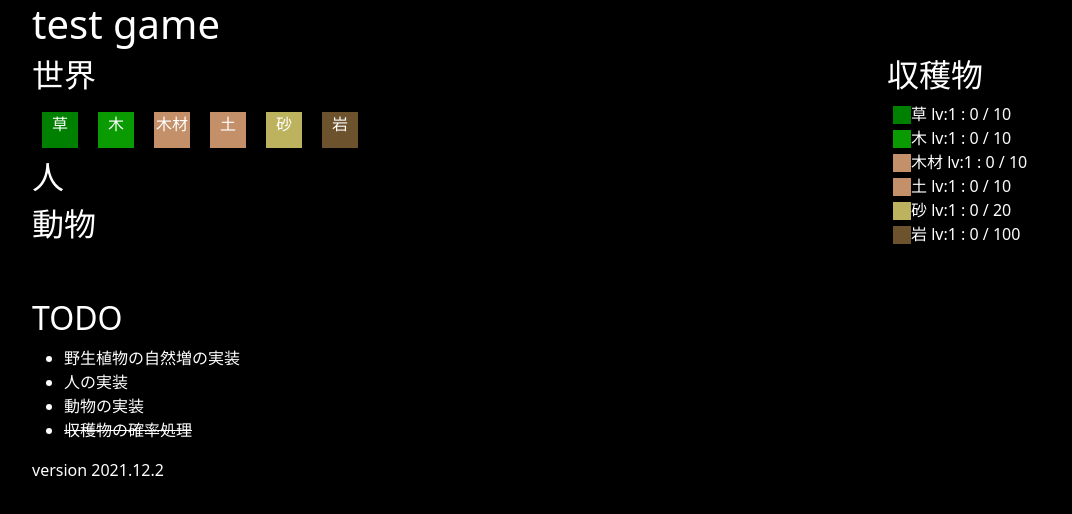
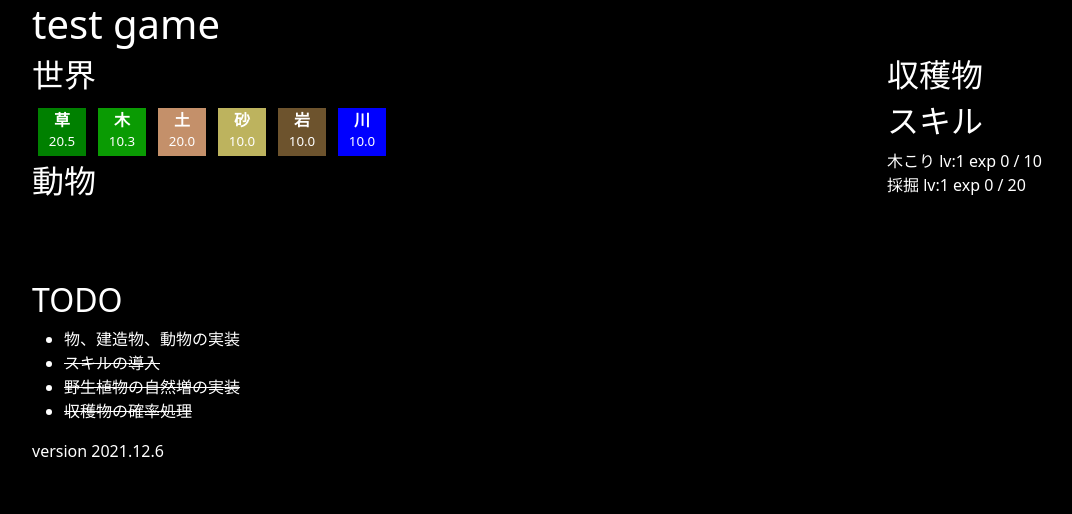
Before and after one commit to rosiro/tileworld, a plain HTML site: page index.html in a window 1280 px wide. Shown: the whole page, without its empty margins (50-1122 px from the left). Drawn offline with Linux system fonts and the light colour scheme.

Commit message:
modified:   index.html

```diff
--- a/index.html
+++ b/index.html
@@ -12,9 +12,9 @@
           background-color:black;
       }
       .block {
-          width:36px;
-          height:36px;
-          margin:10px;
+          width:48px;
+          height:48px;
+          margin:6px;
           float:left;
       }
       .block_mini {
@@ -23,6 +23,12 @@
           margin-top:4px;
           margin-left:6px;
           float:left;
+      }
+      .block_resource_name {
+	      font-weight:bold;
+      }
+      .block_resource_zaiko {
+	      font-size:10pt;
       }
       // field
       .glass {
@@ -67,6 +73,16 @@
       }
       .rock {
           background-color:#6d532d;
+          display:block;
+          text-align:center;
+      }
+      .river {
+          background-color:blue;
+          display:block;
+          text-align:center;
+      }
+      .water {
+          background-color:blue;
           display:block;
           text-align:center;
       }
@@ -118,27 +134,30 @@
     <div class="container">
       <div class="row">
         <h1>test game</h1>
-        <div id="debug" class="col-md-12"></div>
         <div class="col-md-9">
           <div id="field" class="area"></div>
-          <div id="human" class="area"><h2>人</h2></div>
           <div id="animal" class="area"><h2>動物</h2></div>
 
           <br clear="all">
           <div id="building"><h2>建造物</h2></div>
 
           <br clear="all">
+          <div id="debug" class="col-md-12"></div>
+          <br clear="all">
           <div id="TODO">
             <h2>TODO</h2>
             <ul>
-              <li>野生植物の自然増の実装</li>
-              <li>人の実装</li>
-              <li>動物の実装</li>
+              <li>物、建造物、動物の実装</li>
+              <li><s>スキルの導入</s></li>
+              <li><s>野生植物の自然増の実装</s></li>
               <li><s>収穫物の確率処理</s></li>
             </ul>
           </div>
         </div>
-        <div id="resource_status" class="col-md-3"></div>
+	    <div class="col-md-3">
+          <div id="resource_status" ></div>
+          <div id="skill_status" ></div>
+	    </div>
       </div>
       <div id="footer">
         version <span id="version"></span>
@@ -147,77 +166,75 @@
     <script src="static/js/bootstrap.bundle.min.js"></script>
     <script src="static/js/jquery-3.6.0.min.js"></script>
     <script>
-      const VERSION = '2021.12.2';
+      const VERSION = '2021.12.6';
+      var skill = {
+	      "Lumberjack" : { "name_ja":"木こり", "name_en":"Lumberjack", "show":true, level:1, next: 10, exp:0 },
+	      "mining" : { "name_ja":"採掘", "name_en":"mining", "show":true, level:1, next:20, exp:0 },
+      };
       var resource = {
           "glass": {
-              "name_ja" : '草', "name_en" : 'glass', "show": true, "field" : true, "type": "field", "level": 1, "time": 1000, "next": 10, "value": 0, nis: 0.01,
-              "gets": [ { 'item': 'wheat', val: 1, probability: 50 }, { 'item': 'soil', val: 1, probability: 50 } ],
-              "nexts": [ { 'item': "yama", val: 0 }, { 'item': "umi", val: 0 } ],
+              "name_ja": '草', "name_en": 'glass', "show": true, "field": true, "type": "field", "time": 1000, "value": 0, "nis": 0.1, "zaiko":20, "zaikomax":1000,
+              "gets": [ { 'item': 'wheat', "val": 1, "probability": 50, "skill":"" }, { 'item': 'soil', "val": 1, "probability": 50, "skill":"" } ],
           },
           "tree": {
-              "name_ja" : '木', "name_en" : 'tree', "show": true, "field" : true, "type": "field", "level": 1, "time": 1000, "next": 10, "value": 0, nis: 0.01,
-              "gets": [ { 'item': 'wood', val: 1, probability: 100 } ],
-              "nexts": [ ],
+              "name_ja": '木', "name_en": 'tree', "show": true, "field" : true, "type": "field", "time": 1000, "value": 0, "nis": 0.05, "zaiko":10, "zaikomax":100,
+              "gets": [ { 'item': 'wood', "val": 1, "probability": 100, "skill":"Lumberjack", } ],
           },
           "wood": {
-              "name_ja" : '木材', "name_en" : 'wood', "show": true, "field" : true, "type": "field", "level": 1, "time": 1000, "next": 10, "value": 0, nis: 0,
+              "name_ja" : '木材', "name_en" : 'wood', "show": false, "field": false, "type": "item", "time": 1000, "value": 0, "nis": 0, "zaiko":0, "zaikomax":10,
               "gets": [ ],
-              "nexts": [ ],
           },
           "wheat": {
-              "name_ja" : '小麦', "name_en" : 'wheat', "show": false, "field" : true, "type": "field", "level": 1, "time": 1000, "next": 10, "value": 0, nis: 0,
+              "name_ja" : '小麦', "name_en" : 'wheat', "show": false, "field": false, "type": "item", "time": 1000, "value": 0, "nis": 0, "zaiko":0, "zaikomax":10,
               "gets": [ ],
-              "nexts": [ ],
           },
           "soil": {
-              "name_ja" : '土', "name_en" : 'soil', "show": true, "field" : true, "type": "field", "level": 1, "time": 1000, "next": 10, "value": 0, nis: 0,
-              "gets": [ { 'item': 'clay', val: 1, probability: 10 }, { 'item': 'coal', val: 1,  probability: 10 } ],
-              "nexts": [ ],
+              "name_ja" : '土', "name_en" : 'soil', "show": true, "field": true, "type": "field", "time": 1000, "value": 0, "nis": 0, "zaiko":20, "zaikomax":10,
+              "gets": [ { 'item': 'clay', "val": 1, "probability": 10, "skill":"" }, { 'item': 'coal', "val": 1,  "probability": 10, "skill":"" } ],
           },
           "sand": {
-              "name_ja" : '砂', "name_en" : 'sand', "show": true, "field" : true, "type": "field", "level": 1, "time": 1000, "next": 20, "value": 0, nis: 0,
+              "name_ja" : '砂', "name_en" : 'sand', "show": true, "field": true, "type": "field", "time": 1000, "value": 0, "nis": 0, "zaiko":10, "zaikomax":10,
               "gets": [  ],
-              "nexts": [ ],
           },
           "clay": {
-              "name_ja" : '粘土', "name_en" : 'clay', "show": false, "field" : false, "type": "field", "level": 1, "time": 1000, "next": 20, "value": 0, nis: 0,
+              "name_ja" : '粘土', "name_en" : 'clay', "show": false, "field": false, "type": "item", "time": 1000, "value": 0, "nis": 0, "zaiko":0, "zaikomax":10,
               "gets": [  ],
-              "nexts": [ ],
           },
           "rock": {
-              "name_ja" : '岩', "name_en" : 'rock', "show": true, "field" : true, "type": "field", "level": 1, "time": 1000, "next": 100, "value": 0, nis: 0,
-              "gets": [ { 'item': 'iron', val: 1, probability: 10 }, { 'item': 'silver', val: 1, probability: 1 }, { 'item': 'gold', val: 1, probability: 0.1 } ],
-              "nexts": [ ],
+              "name_ja" : '岩', "name_en" : 'rock', "show": true, "field": true, "type": "field", "time": 1000, "value": 0, "nis": 0, "zaiko":10, "zaikomax":10,
+              "gets": [ { 'item': 'iron', "val": 1, "probability": 10, "skill":"mining" }, { 'item': 'silver', "val": 1, "probability": 1,"skill":"mining" }, { 'item': 'gold', val: 1, "probability": 0.1,"skill":"mining" } ],
+          },
+          "river": {
+              "name_ja" : '川', "name_en" : 'river', "show": true, "field": true, "type": "field", "time": 1000, "value": 0, "nis": 0, "zaiko":10, "zaikomax":10,
+              "gets": [ { 'item': 'water', "val": 1, "probability": 30,"skill":"" } ],
+          },
+          "water": {
+              "name_ja" : '水', "name_en" : 'water', "show": false, "field": false, "type": "item", "time": 1000, "value": 0, "nis": 0, "zaiko":10, "zaikomax":10,
+              "gets": [],
           },
           "coal": {
-              "name_ja" : '石炭', "name_en" : 'coal', "show": false, "field" : false, "type": "field", "level": 1, "time": 1000, "next": 20, "value": 0, nis: 0,
+              "name_ja" : '石炭', "name_en" : 'coal', "show": false, "field": false, "type": "item", "time": 1000, "value": 0, "nis": 0, "zaiko":0, "zaikomax":10,
               "gets": [],
-              "nexts": [],
           },
           "iron": {
-              "name_ja" : '鉄', "name_en" : 'iron', "show": false, "field" : false, "type": "field", "level": 1, "time": 10000, "next": 30, "value": 0, nis: 0,
+              "name_ja" : '鉄', "name_en" : 'iron', "show": false, "field": false, "type": "item", "time": 10000, "value": 0, "nis": 0, "zaiko":0, "zaikomax":10,
               "gets": [],
-              "nexts": [],
           },
           "silver": {
-              "name_ja" : '銀', "name_en" : 'silver', "show": false, "field" : false, "type": "field", "level": 1, "time": 10000, "next": 30, "value": 0, nis: 0,
+              "name_ja" : '銀', "name_en" : 'silver', "show": false, "field": false, "type": "item", "time": 10000, "value": 0, "nis": 0, "zaiko":0, "zaikomax":10,
               "gets": [],
-              "nexts": [],
           },
           "gold": {
-              "name_ja" : '金', "name_en" : 'gold', "show": false, "field" : false, "type": "field", "level": 1, "time": 10000, "next": 30, "value": 0, nis: 0,
+              "name_ja" : '金', "name_en" : 'gold', "show": false, "field": false, "type": "item", "time": 10000, "value": 0, "nis": 0, "zaiko":0, "zaikomax":10,
               "gets": [],
-              "nexts": [],
           },
 
       };
 
       function click_resource(target_id){
-          const this_resource = resource[target_id];
-          console.log(this_resource);
-          if(this_resource){
+          if(resource[target_id] && resource[target_id].zaiko >= 1){
               start_work_resouceget(target_id);
-              setTimeout(end_work_resourceget, this_resource.time, target_id);
+              setTimeout(end_work_resourceget, resource[target_id].time, target_id);
           }
       }
 
@@ -228,14 +245,24 @@
 
       // SHOW DISPLAY
       function show_status (){
+          // resource
           var status_html = '<h2>収穫物</h2>';
           for (let key in resource) {
-              if(resource[key].show == true){
+              if(resource[key].show == true && resource[key].type == "item"){
                   var next_val = next_num(resource[key].next, resource[key].level);
-                  status_html += '<div><div class="block_mini ' + key + '"></div>' + resource[key].name_ja + ' lv:' + resource[key].level + ' : <span id="' + key + '" class="">' + resource[key].value  + ' / ' + next_val + '</span><br clear="all"></div>';
+                  status_html += '<div><div class="block_mini ' + key + '"></div>' + resource[key].name_ja + ' : <span id="' + key + '" class="">' + resource[key].value + '</span><br clear="all"></div>';
               }
           }
           $('#resource_status').html(status_html);
+
+          // skill
+          var skill_html = '<h2>スキル</h2>';
+          for (let key in skill) {
+              if(skill[key].show == true){
+                  skill_html += '<div>' + skill[key].name_ja + ' lv:' + skill[key].level + ' exp ' + skill[key].exp + ' / ' + skill[key].next + '</div>';
+              }
+          }
+          $('#skill_status').html(skill_html);
       }
 
       function add_resource_value(resource_key, add_val){
@@ -243,6 +270,12 @@
               var now_val = Math.round((resource[resource_key].value + add_val) * 10) / 10;
               resource[resource_key].value = now_val;
               $('#' + resource_key).text(resource[resource_key].value);
+          }
+      }
+
+      function remove_zaiko_value(resource_key, remove_val){
+          if (resource_key in resource) {
+              resource[resource_key].zaiko = resource[resource_key].zaiko - remove_val;
           }
       }
 
@@ -268,6 +301,46 @@
           return Math.floor(Math.random() * (max - min) + min); //The maximum is exclusive and the minimum is inclusive
       }
 
+      function skillbonus(req_skill){
+          console.log("skillbonus " + skill);
+          let bonus = 0;
+          var this_skill = skill[req_skill];
+          if(this_skill != ""){
+              // "Lumberjack" : { "name_ja":"木こり", "name_en":"Lumberjack", "show":true, value:1, level:1, exp:0 },
+              if(this_skill.level == 0){
+                  bonus = 30;
+              }
+              else if(0 < this_skill.level && this_skill.level < 20){
+                  bonus = 40;
+              }
+              else if(20 < this_skill.level && this_skill.level < 40){
+                  bonus = 50;
+              }
+              else if(40 < this_skill.level && this_skill.level < 60){
+                  bonus = 55;
+              }
+              else if(60 < this_skill.level && this_skill.level < 80){
+                  bonus = 60;
+              }
+              else if(80 < this_skill.level && this_skill.level < 100){
+                  bonus = 65;
+              }
+              else if(this_skill.level = 100){
+                  bonus = 70;
+              }
+              skill[req_skill].exp = skill[req_skill].exp + 1;
+              console.log("up exp " + skill[req_skill].exp);
+              if(skill[req_skill].exp >= skill[req_skill].next ){
+                  skill[req_skill].level++;
+                  skill[req_skill].exp = 0;
+                  skill[req_skill].next = skill[req_skill].next * skill[req_skill].level;
+                  console.log("level up! " + skill[req_skill].level + " next level " + skill[req_skill].next);
+              }
+          }
+          if(bonus >= 100) bonus = 100;
+          return bonus;
+      }
+
       function end_work_resourceget(target_id){
           console.log('end_work_resourceget + ' + target_id);
           var debug = '';
@@ -279,7 +352,8 @@
               // ADD VAL
               const gets = resource[clicked_resource].gets;
               gets.forEach(function(getitem){
-                  let strike = 100 / getitem.probability;
+                  let skill_bonus = skillbonus(getitem.skill);
+                  let strike = 100 / getitem.probability + skill_bonus;
                   let randomnum = getRandomInt(1,strike);
                   debug += 'getitem? ' + getitem.item + ' ' + getitem.probability + '%<br>';
                   if(randomnum == 1 || strike == 1){
@@ -290,28 +364,9 @@
                           getitem_val = getitem.val + (getitem.val * resource[getitem.item].level * 0.1);
                       }
                       add_resource_value(getitem.item, getitem_val);
-
-                      // levelup check
-                      let next_val = next_num(resource[getitem.item].next, resource[getitem.item].level);
-                      if(next_val <= resource[getitem.item].value){
-                          resource[getitem.item].level = resource[getitem.item].level + 1;
-                          update_resource_value(getitem.item, resource[getitem.item].value - next_val);
-
-                          // NEXT
-                          const nexts = resource[clicked_resource].nexts;
-                          nexts.forEach(function(nextitem){
-                              var get_key = nextitem.item;
-                              var get_val = nextitem.val;
-                              if(get_key != target_id){
-                                  update_resource_value (get_key, 0);
-                                  resource[get_key].show = true;
-                              }
-                          });
-                      }
-
                   }
               });
-
+              remove_zaiko_value(clicked_resource,1);
 
           }
 
@@ -325,7 +380,10 @@
           var field_html = '<h2>世界</h2>';
           for (let key in resource) {
               if(resource[key].show == true && resource[key].type == "field"){
-                  field_html += '<div class="block ' + key + ' anim" id="' + key + '" onclick="click_resource(\'' + key + '\');" data-resource="' + key + '">' + resource[key].name_ja + '</div>';
+                  field_html += '<div class="block ' + key + ' anim" id="' + key + '" onclick="click_resource(\'' + key + '\');" data-resource="' + key + '">';
+	              field_html += '<div class="block_resource_name">' + resource[key].name_ja + "</div>";
+	              field_html += '<div class="block_resource_zaiko">' + resource[key].zaiko.toFixed(1) + "</div>";
+	              field_html += '</div>';
               }
           }
           $('#field').html(field_html);
@@ -340,8 +398,15 @@
       }
 
 
+      // 自然増する野生生物
       function natural_increase () {
-
+          for (let key in resource) {
+	          if(resource[key].nis > 0){
+	              resource[key].zaiko = resource[key].zaiko + resource[key].nis;
+	              //console.log("NIS! " + resource[key].name_ja + " up:" + resource[key].nis + " zaiko:" + resource[key].zaiko);
+	          }
+	      }
+          set_resource();
       }
 
 
@@ -356,7 +421,7 @@
           setInterval(natural_increase, 1000);
           $('#version').text(VERSION);
       });
-    </script>
+      </script>
   </body>
 
 </html>
```
